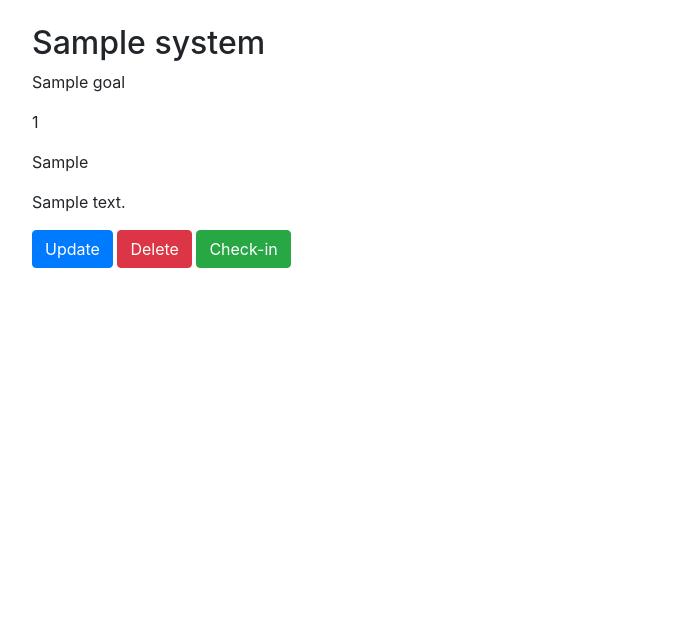
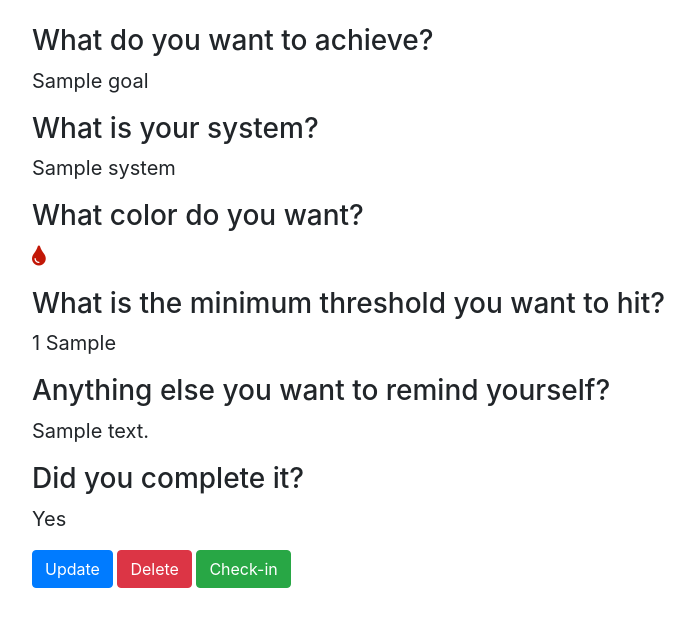
Before and after one commit to hoanhan101/kickstart, a Django app: page /goals/system/1/ in a window 1280 px wide. Shown: the part 74-701 px from the top of the page, without its empty margins (53-748 px from the left). Run offline with Django 3.2, Linux system fonts and the light colour scheme; a user stored in the database is signed in; tables that the repository leaves empty hold one stand-in row (values such as "Sample post"); some libraries are stand-ins or nearby versions.

Commit message:
ui 2nd pass

```diff
--- a/kickstart/goals/models.py
+++ b/kickstart/goals/models.py
@@ -116,6 +116,11 @@ class System(models.Model):
         verbose_name='Anything else you want to remind yourself?',
         help_text='What are the things that you want to avoid at all cost until you have succeeded? Do you have a specific plan for when, where, and how you will perform the behavior?', # noqa
     )
+    is_completed = models.BooleanField(
+        blank=True,
+        default=False,
+        verbose_name='Did you complete it?',
+    )
 
     class Meta:
         verbose_name = 'System'
@@ -147,7 +152,7 @@ class Progress(models.Model):
     measurable_context = models.TextField(
         null=True,
         blank=True,
-        verbose_name='Anything else you want to reflect?',
+        verbose_name='Anything else you want to reflect on?',
         help_text='What was a highlight today? Was there anything challenging? What are you looking forward to? What needs growth and nurturing?', # noqa
     )
 
--- a/kickstart/goals/views.py
+++ b/kickstart/goals/views.py
@@ -124,7 +124,7 @@ class SystemUpdateView(LoginRequiredMixin, generic.UpdateView):
     model = System
     slug_field = 'id'
     slug_url_kwarg = 'id'
-    fields = ['name', 'color', 'measurable_data', 'measurable_unit', 'measurable_context']
+    fields = ['name', 'color', 'measurable_data', 'measurable_unit', 'measurable_context', 'is_completed']
     template_name = 'goals/system_update.html'
 
     def get_success_url(self):
--- a/kickstart/templates/goals/system_detail.html
+++ b/kickstart/templates/goals/system_detail.html
@@ -5,11 +5,35 @@
 <br>
 <div class="row">
     <div class="col-sm-12">
-        <h2>{{ object.name }}</h2>
-        <p>{{ object.goal }}</p>
-        <p>{{ object.measurable_data }}</p>
-        <p>{{ object.measurable_unit }}</p>
-        <p>{{ object.measurable_context }}</p>
+        <h3>What do you want to achieve?</h3>
+        <p class="font-size-20px">{{ object.goal.name }}</p>
+
+        <h3>What is your system?</h3>
+        <p class="font-size-20px">{{ object.name }}</p>
+
+        <h3>What color do you want?</h3>
+        <p class="font-size-20px" style="color: {{ object.color }}"><i class="fas fa-tint"></i></p>
+
+        <h3>What is the minimum threshold you want to hit?</h3>
+        {% if object.measurable_unit|length %}
+            <p class="font-size-20px">{{ object.measurable_data }} {{ object.measurable_unit }}</p>
+        {% else %}
+            <p class="font-size-20px">You haven't defined one yet!</p>
+        {% endif %}
+
+        <h3>Anything else you want to remind yourself?</h3>
+        {% if object.measurable_context|length %}
+            <p class="font-size-20px">{{ object.measurable_context}}</p>
+        {% else %}
+            <p class="font-size-20px">Nothing!</p>
+        {% endif %}
+
+        <h3>Did you complete it?</h3>
+        {% if object.is_completed %}
+            <p class="font-size-20px">Yes</p>
+        {% else %}
+            <p class="font-size-20px">Not yet!</p>
+        {% endif %}
     </div>
 </div>
 
```
Also changed, not shown: kickstart/templates/goals/goal_detail.html (+13 -3 lines), kickstart/templates/goals/goal_list.html (+13 -15 lines), kickstart/templates/goals/progress_detail.html (+23 -4 lines), kickstart/goals/migrations/0011_auto_20200916_0136.py (added).
